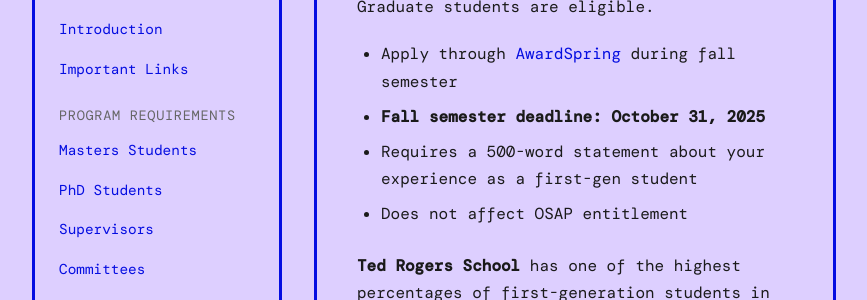
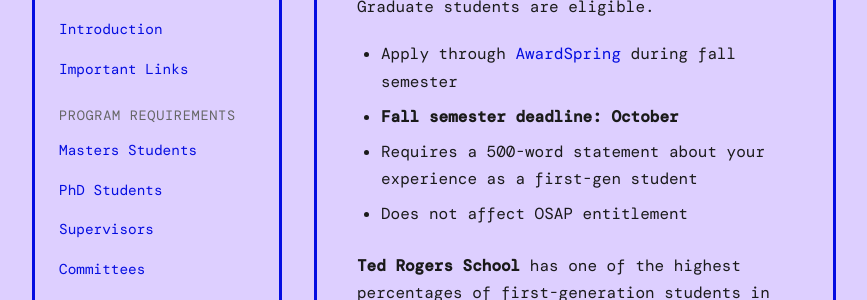
Before and after one commit to iowyth/sorce, a Jekyll site: the page built from _wiki/intersections/first-generation.md, in a window 1280 px wide and 900 px high, scrolled down 3735 px. Shown: the part 154-454 px from the top of the window, without its empty margins (206-1073 px from the left). Built offline with Jekyll 4.4.1, drawn with Linux system fonts in a browser that asks for light colours; some web fonts are replaced; comment, search, counter and statistics services are not loaded.

Commit message:
Update first-generation.md

```diff
--- a/_wiki/intersections/first-generation.md
+++ b/_wiki/intersections/first-generation.md
@@ -74,7 +74,7 @@ Instagram/Twitter: @trimentoring
 **[Ontario First Generation Bursary](https://www.torontomu.ca/student-financial-assistance/scholarships-bursaries/first-generation/)**
 Through AwardSpring, TMU offers the Ontario First-Generation Bursary for students with financial need who are the first in their family to attend post-secondary education. Graduate students are eligible.
 - Apply through [AwardSpring](https://torontomu.awardspring.ca/) during fall semester
-- **Fall semester deadline: October 31, 2025**
+- **Fall semester deadline: October**
 - Requires a 500-word statement about your experience as a first-gen student
 - Does not affect OSAP entitlement
 
```
